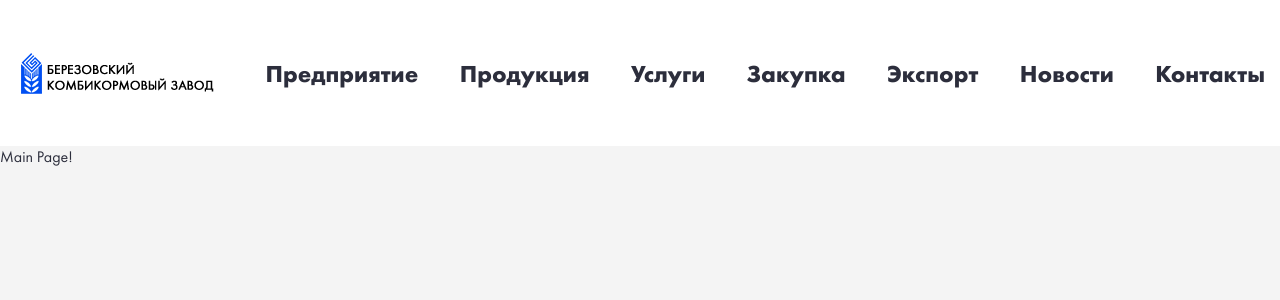
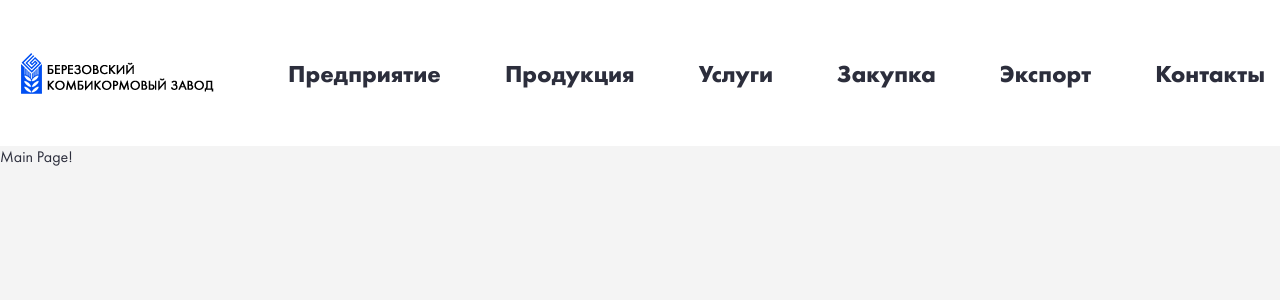
Before and after one commit to VladislavKokosh/diplom_katya, a React (Create React App) app: page / in a window 1280 px wide. Shown: the top 300 px of the page. Built offline with nearby package versions, Linux system fonts and the light colour scheme.

Commit message:
remake items for menu

```diff
--- a/src/components/Header/items.js
+++ b/src/components/Header/items.js
@@ -20,10 +20,6 @@ export const items = [
     link: '/export'
   },
   {
-    title: 'Новости',
-    link: '/news'
-  },
-  {
     title: 'Контакты',
     link: '/contacts'
   }
```
